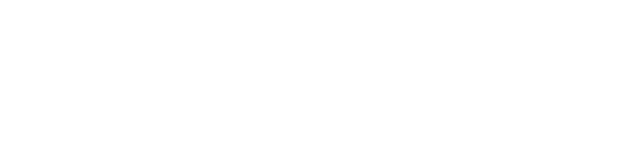
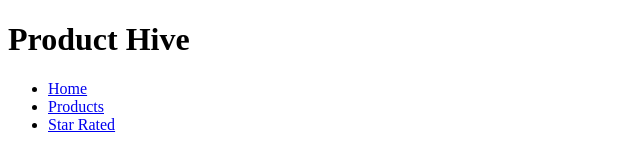
Before and after one commit to ShreyaSharma2008/Product-Hive, a website: page index.html in a window 1280 px wide. Shown: the whole page, without its empty margins (0-640 px from the left). Drawn offline with Linux system fonts and the light colour scheme.

Commit message:
Header Formation

```diff
--- a/index.html
+++ b/index.html
@@ -6,6 +6,15 @@
   <title>Product Hive</title>
 </head>
 <body>
-
+  <header>
+    <h1>Product Hive</h1>
+    <nav>
+      <ul>
+        <li><a href="index.html">Home</a></li>
+        <li><a href="products.html">Products</a></li>
+        <li><a href="star-rated.html">Star Rated</a></li>
+      </ul>
+    </nav>
+  </header>
 </body>
 </html>
```
Also changed, not shown: details.html (added, +20 -0 lines), products.html (added, +20 -0 lines), star-rated.html (added, +20 -0 lines).
